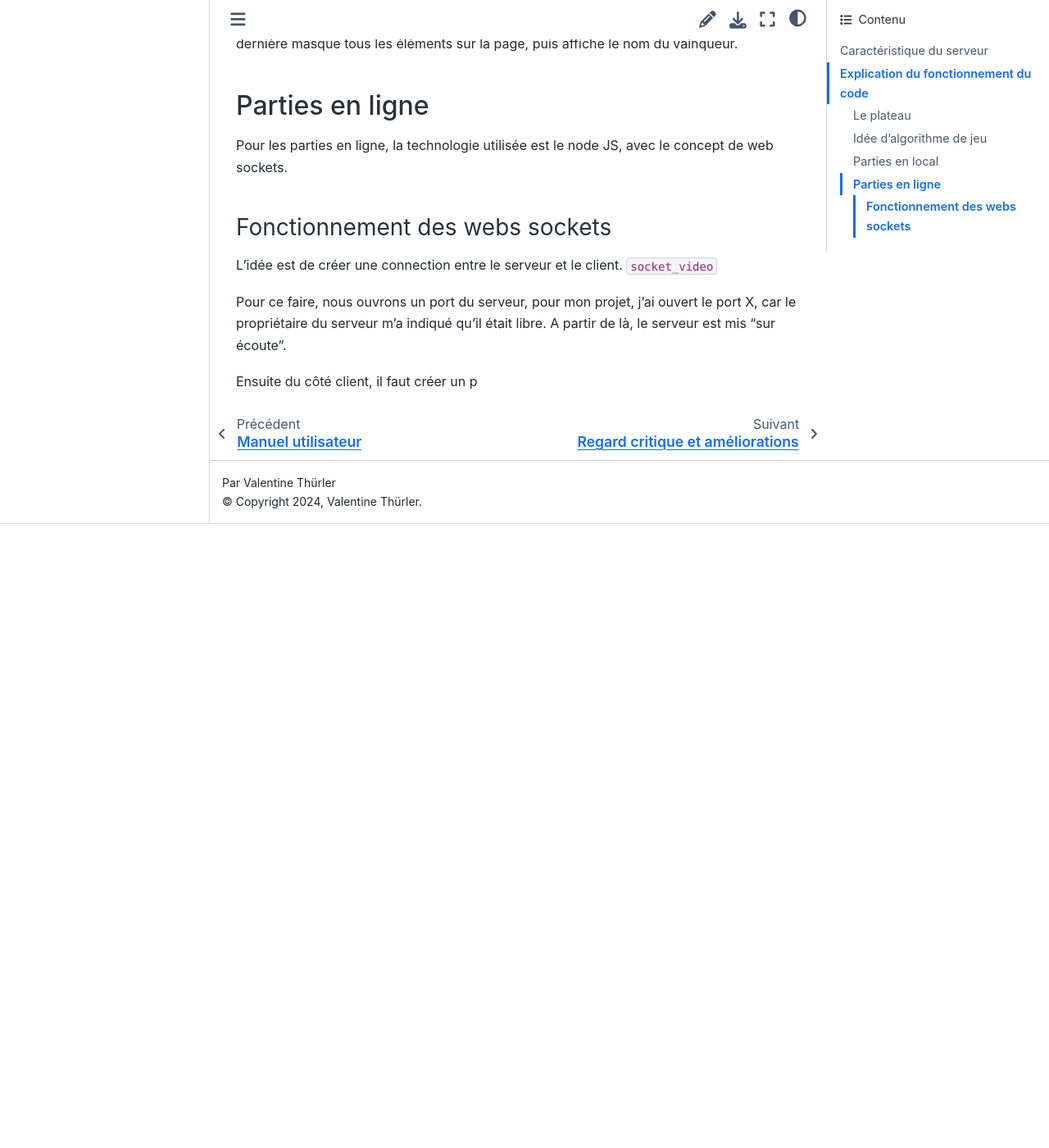
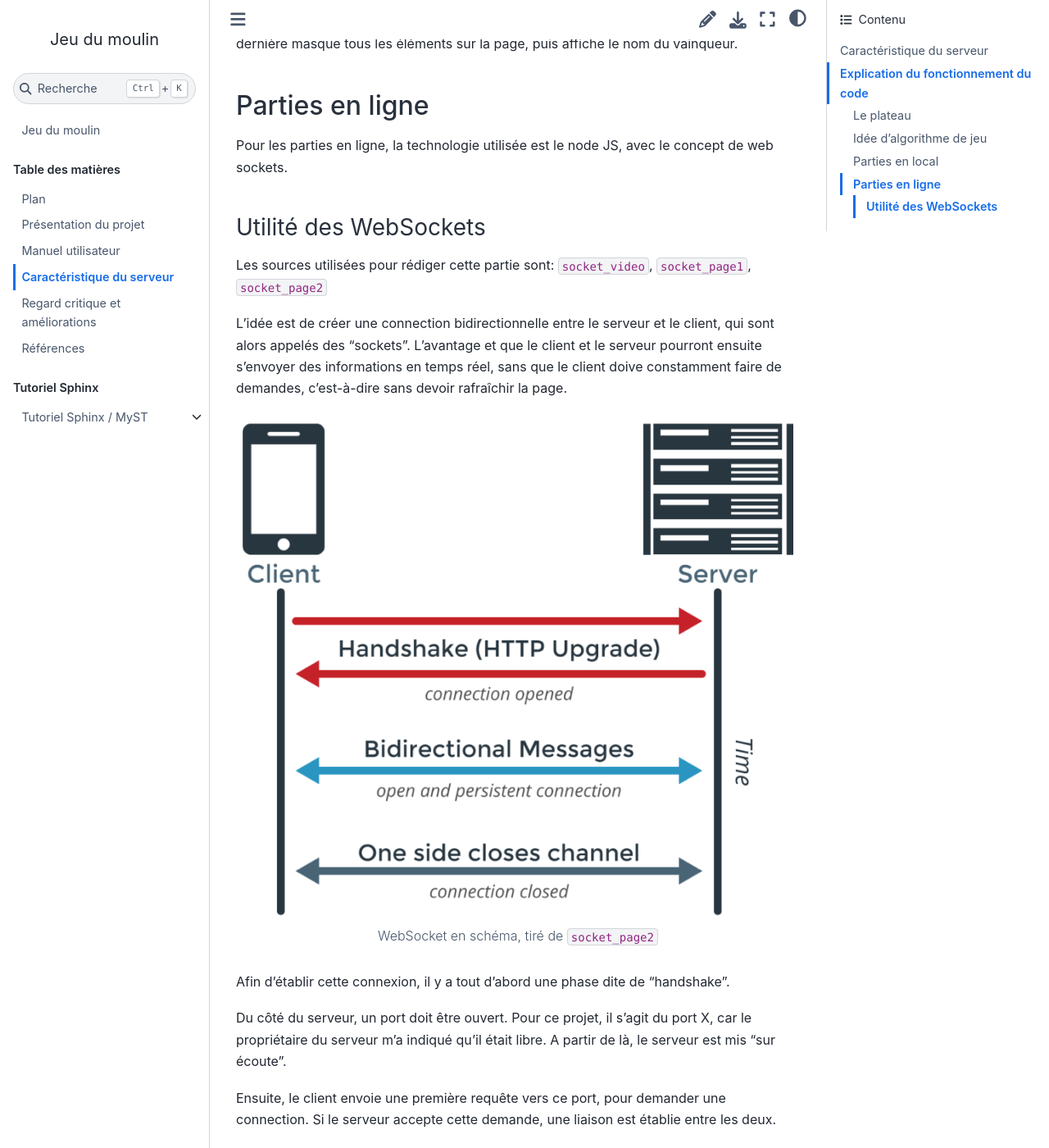
Before and after one commit to valentinethrlr/projet_moulin_documentation, a Sphinx documentation site: the page built from source/explication.md, in a window 1280 px wide and 1400 px high, scrolled down 8536 px. Shown: the whole window at 82% size. Built offline with Sphinx 7.4.7 and the Sphinx Book theme 1.1.4, drawn with Linux system fonts in a browser that asks for light colours; cross-references to code outside the pages are shown as plain code; before the commit the page ends 9175 px from its top, so only the background shows below that.

Commit message:
parties en ligne

````diff
--- a/source/explication.md
+++ b/source/explication.md
@@ -179,10 +179,22 @@ Finalement, cette fonction contrôle les fins de partie. Elle vérifie qu'aucun
 
 Pour les parties en ligne, la technologie utilisée est le node JS, avec le concept de web sockets.
 
-### Fonctionnement des webs sockets
+### Utilité des WebSockets
 
-L'idée est de créer une connection entre le serveur et le client. {cite:p}`socket_video`
+Les sources utilisées pour rédiger cette partie sont: {cite:p}`socket_video`, {cite:p}`socket_page1`, {cite:p}`socket_page2`
 
-Pour ce faire, nous ouvrons un port du serveur, pour mon projet, j'ai ouvert le port X, car le propriétaire du serveur m'a indiqué qu'il était libre. A partir de là, le serveur est mis "sur écoute".
+L'idée est de créer une connection bidirectionnelle entre le serveur et le client, qui sont alors appelés des "sockets".
+L'avantage et que le client et le serveur pourront ensuite s'envoyer des informations en temps réel, sans que le client doive constamment faire de demandes, c'est-à-dire sans devoir rafraîchir la page.
 
-Ensuite du côté client, il faut créer un p
+```{figure} images/websocket-handshake.png
+---
+width: 100%
+---
+WebSocket en schéma, tiré de {cite:p}`socket_page2`
+```
+
+Afin d'établir cette connexion, il y a tout d'abord une phase dite de "handshake".
+
+Du côté du serveur, un port doit être ouvert. Pour ce projet, il s'agit du port X, car le propriétaire du serveur m'a indiqué qu'il était libre. A partir de là, le serveur est mis "sur écoute".
+
+Ensuite, le client envoie une première requête vers ce port, pour demander une connection. Si le serveur accepte cette demande, une liaison est établie entre les deux.
--- a/source/online.bib
+++ b/source/online.bib
@@ -16,3 +16,21 @@
   url          = {https://www.youtube.com/watch?v=1BfCnjr_Vjg&t=135s},
   urldate      = {2024-03-27}
 }
+
+@online{socket_page1,
+  title        = {Qu’est-ce que le WebSocket?},
+  date         = {2020},
+  organization = {Digital Guide IONOS},
+  author       = {Inconnu},
+  url          = {https://www.ionos.fr/digitalguide/sites-internet/developpement-web/quest-ce-que-le-websocket/},
+  urldate      = {2024-03-27}
+}
+
+@online{socket_page2,
+  title        = {Surveillance des applications WebSocket},
+  date         = {2024},
+  organization = {dotcom-monitor},
+  author       = {Inconnu},
+  url          = {https://www.dotcom-monitor.com/blog/fr/surveillance-des-applications-websocket/},
+  urldate      = {2024-03-27}
+}
````
Also changed, not shown: source/images/websocket-handshake.png (added).
